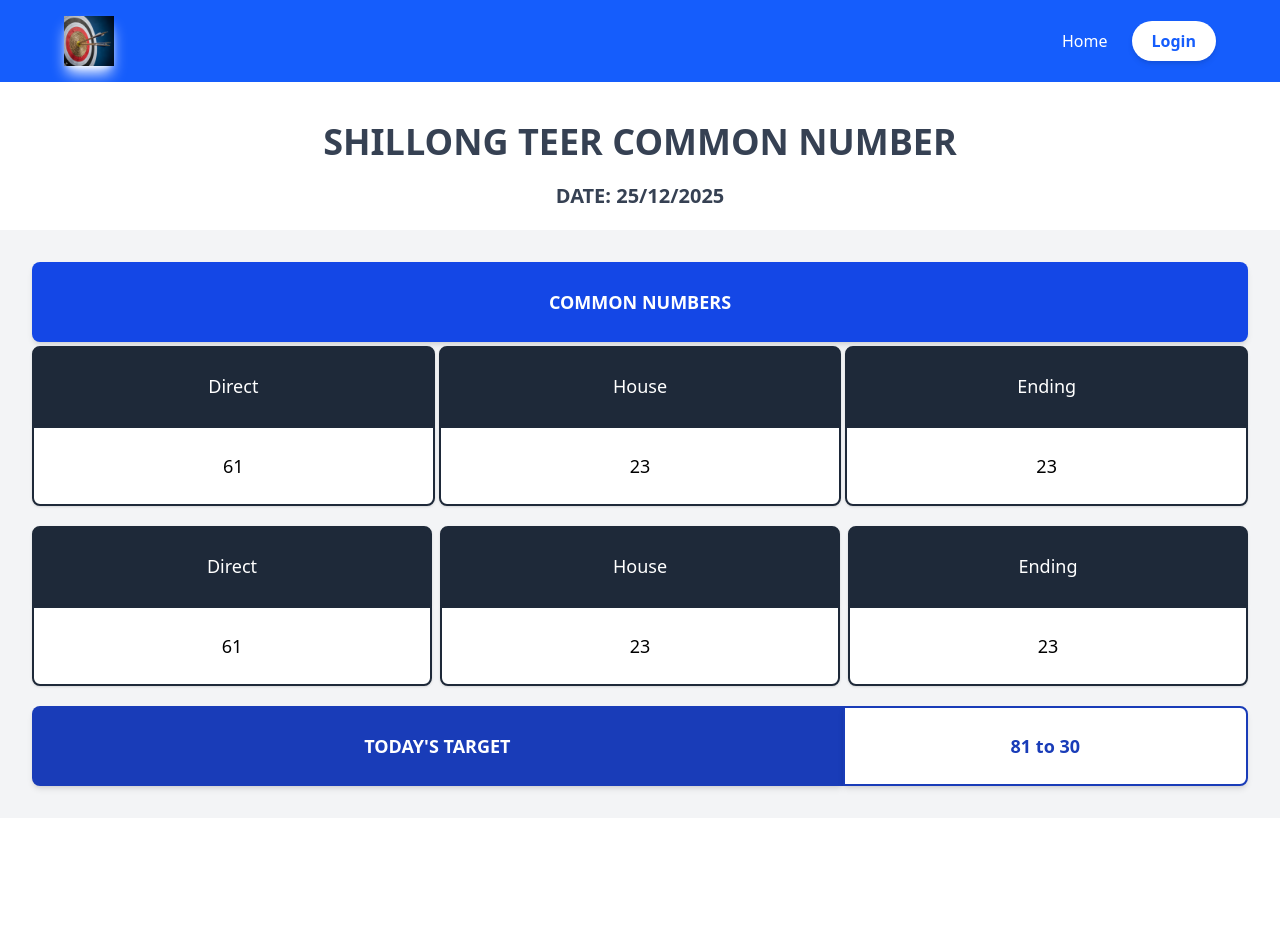
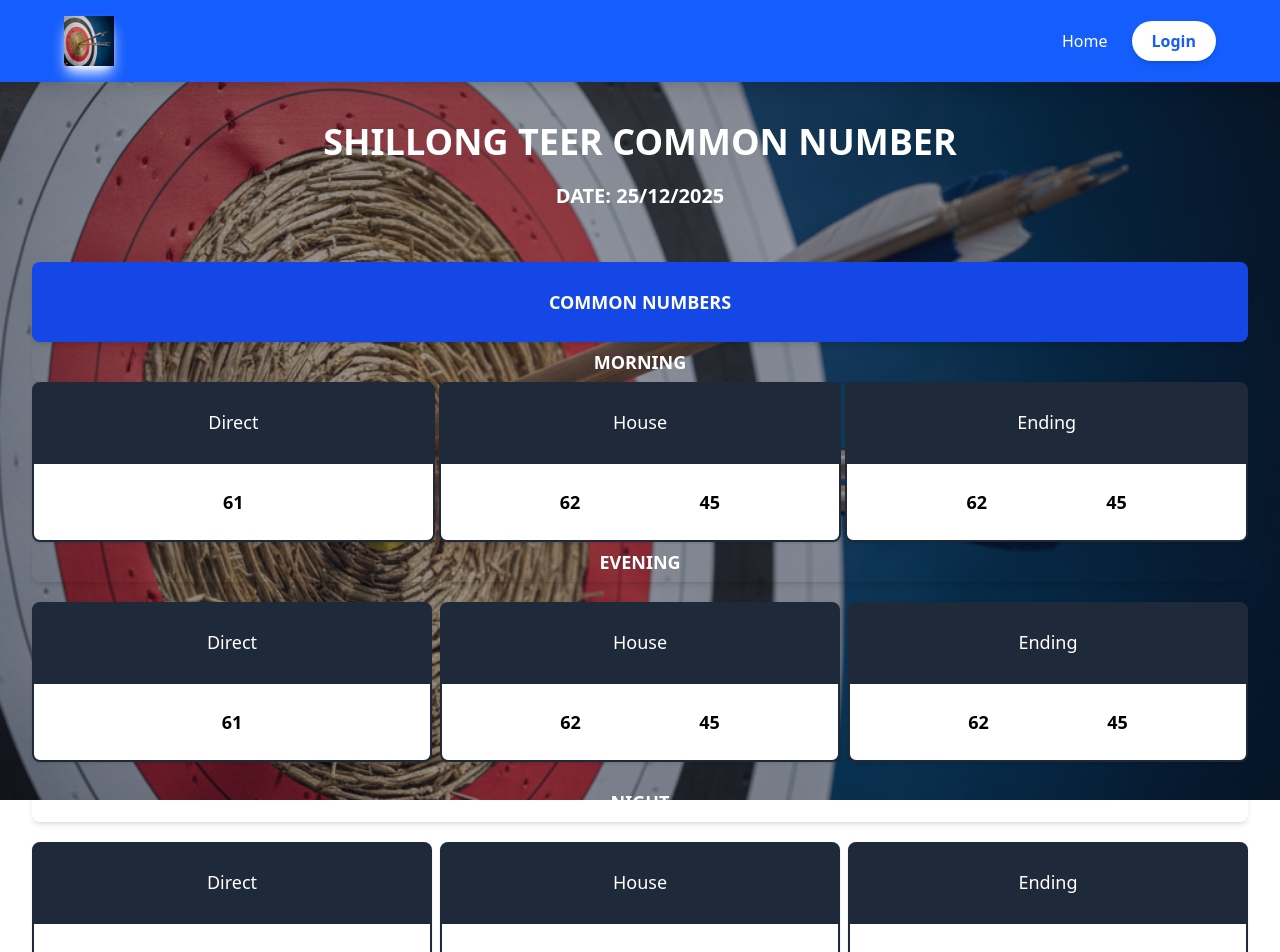
Before and after one commit to dhritich20baruah/ShillongTeer, a Next.js app: page /common_number in a window 1280 px wide. Shown: the top 952 px of the page. Before the commit the page ends 882 px from the top, so only its background shows below. Built offline with nearby package versions, Linux system fonts and the light colour scheme.

Commit message:
Structures changed

```diff
--- a/app/common_number/page.js
+++ b/app/common_number/page.js
@@ -1,66 +1,119 @@
 import { parseISO, format } from "date-fns";
+import Image from "next/image";
 
 const CommonNumber = () => {
     const today = new Date().toISOString().split("T")[0]
     const parsedDate = parseISO(today)
     const formatted_date = format(parsedDate, "dd/MM/yyyy")
     return (
-        <div className="flex flex-col min-h-screen items-center bg-white text-black w-full">
-            <h1 className="mt-10 text-4xl text-gray-700 font-bold">SHILLONG TEER COMMON NUMBER</h1>
-            <p className="text-xl font-semibold m-5 text-gray-700">DATE: {formatted_date}</p>
-            <div className="p-4 md:p-8 bg-gray-100 w-full">
-                <div className="grid grid-cols-1 md:grid-cols-3 gap-1">
-                    <div className="md:col-span-3 h-20 bg-blue-700 text-white flex items-center justify-center rounded-lg shadow-md font-bold text-lg">
-                        COMMON NUMBERS
-                    </div>
-                    <div id="Morning" className="">
+        <div className="flex flex-col min-h-screen items-center text-black w-full">
+            <div className="fixed inset-0 -z-10">
+                <Image
+                    src="/Teer.png"
+                    alt="Shillong Teer Background"
+                    fill
+                    priority
+                    className="object-cover"
+                />
+                {/* Dark overlay to make text pop */}
+                <div className="absolute inset-0 bg-gray-900/40" />
+            </div>
+            <h1 className="mt-10 text-4xl text-white font-bold text-center">SHILLONG TEER COMMON NUMBER</h1>
+            <p className="text-xl font-semibold m-5 text-white">DATE: {formatted_date}</p>
+            <div className="p-4 md:p-8 w-full">
+                <div className="w-full h-20 bg-blue-700 text-white flex items-center justify-center rounded-lg shadow-md font-bold text-lg">
+                    COMMON NUMBERS
+                </div>
+                <div className="w-full h-10 text-white flex items-center justify-center rounded-lg shadow-md font-bold text-lg">
+                    MORNING
+                </div>
+                <div className="grid grid-cols-3 gap-1">
+                    <div id="m-direct" className="">
                         <div className="h-20 bg-gray-800 text-white border-2 border-gray-800 flex items-center justify-center rounded-t-lg shadow-sm text-lg" aria-label="Direct">
                             Direct
                         </div>
-                        <div className="h-20 bg-white border-2 border-gray-800 flex items-center justify-center rounded-b-lg shadow-sm text-lg">
+                        <div className="h-20 bg-white font-semibold border-2 border-gray-800 flex items-center justify-center rounded-b-lg shadow-sm text-lg">
                             61
                         </div>
                     </div>
-                    <div id="Evening" className="">
+                    <div id="m-house" className="">
                         <div className="h-20 bg-gray-800 text-white border-2 border-gray-800 flex items-center justify-center rounded-t-lg shadow-sm text-lg" aria-label="House">
                             House
                         </div>
-                        <div className="h-20 bg-white border-2 border-gray-800 flex items-center justify-center rounded-b-lg shadow-sm text-lg">
-                            23
+                        <div className="h-20 bg-white font-semibold border-2 border-gray-800 flex justify-evenly rounded-b-lg shadow-sm text-lg">
+                            <div className="flex items-center justify-center">62</div>
+                            <div className="flex items-center justify-center">45</div>
                         </div>
                     </div>
-                    <div id="Night" className="">
+                    <div id="m-ending" className="">
                         <div className="h-20 bg-gray-800 text-white border-2 border-gray-800 flex items-center justify-center rounded-t-lg shadow-sm text-lg" aria-label="Ending">
                             Ending
                         </div>
-                        <div className="h-20 bg-white border-2 border-gray-800 flex items-center justify-center rounded-b-lg shadow-sm text-lg">
-                            23
+                        <div className="h-20 bg-white font-semibold border-2 border-gray-800 flex justify-evenly rounded-b-lg shadow-sm text-lg">
+                            <div className="flex items-center justify-center">62</div>
+                            <div className="flex items-center justify-center">45</div>
                         </div>
                     </div>
                 </div>
-                <div className="grid grid-cols-1 md:grid-cols-3 gap-2 my-5">
-                    <div id="Morning" className="">
+                <div className="md:col-span-3 h-10 text-white flex items-center justify-center rounded-lg shadow-md font-bold text-lg">
+                    EVENING
+                </div>
+                <div className="grid grid-cols-3 gap-2 my-5">
+                    <div id="e-direct" className="">
                         <div className="h-20 bg-gray-800 text-white border-2 border-gray-800 flex items-center justify-center rounded-t-lg shadow-sm text-lg" aria-label="Direct">
                             Direct
                         </div>
-                        <div className="h-20 bg-white border-2 border-gray-800 flex items-center justify-center rounded-b-lg shadow-sm text-lg">
+                        <div className="h-20 bg-white font-semibold border-2 border-gray-800 flex items-center justify-center rounded-b-lg shadow-sm text-lg">
                             61
                         </div>
                     </div>
-                    <div id="Evening" className="">
+                    <div id="e-house" className="">
                         <div className="h-20 bg-gray-800 text-white border-2 border-gray-800 flex items-center justify-center rounded-t-lg shadow-sm text-lg" aria-label="House">
                             House
                         </div>
-                        <div className="h-20 bg-white border-2 border-gray-800 flex items-center justify-center rounded-b-lg shadow-sm text-lg">
-                            23
+                        <div className="h-20 bg-white font-semibold border-2 border-gray-800 flex justify-evenly rounded-b-lg shadow-sm text-lg">
+                            <div className="flex items-center justify-center">62</div>
+                            <div className="flex items-center justify-center">45</div>
                         </div>
                     </div>
-                    <div id="Night" className="">
+                    <div id="e-ending" className="">
                         <div className="h-20 bg-gray-800 text-white border-2 border-gray-800 flex items-center justify-center rounded-t-lg shadow-sm text-lg" aria-label="Ending">
                             Ending
                         </div>
-                        <div className="h-20 bg-white border-2 border-gray-800 flex items-center justify-center rounded-b-lg shadow-sm text-lg">
-                            23
+                        <div className="h-20 bg-white font-semibold border-2 border-gray-800 flex justify-evenly rounded-b-lg shadow-sm text-lg">
+                            <div className="flex items-center justify-center">62</div>
+                            <div className="flex items-center justify-center">45</div>
+                        </div>
+                    </div>
+                </div>
+                <div className="md:col-span-3 h-10 text-white flex items-center justify-center rounded-lg shadow-md font-bold text-lg">
+                    NIGHT
+                </div>
+                <div className="grid grid-cols-3 gap-2 my-5">
+                    <div id="n-direct" className="">
+                        <div className="h-20 bg-gray-800 text-white border-2 border-gray-800 flex items-center justify-center rounded-t-lg shadow-sm text-lg" aria-label="Direct">
+                            Direct
+                        </div>
+                        <div className="h-20 bg-white font-semibold border-2 border-gray-800 flex items-center justify-center rounded-b-lg shadow-sm text-lg">
+                            61
+                        </div>
+                    </div>
+                    <div id="n-house" className="">
+                        <div className="h-20 bg-gray-800 text-white border-2 border-gray-800 flex items-center justify-center rounded-t-lg shadow-sm text-lg" aria-label="House">
+                            House
+                        </div>
+                        <div className="h-20 bg-white font-semibold border-2 border-gray-800 flex justify-evenly rounded-b-lg shadow-sm text-lg">
+                            <div className="flex items-center justify-center">62</div>
+                            <div className="flex items-center justify-center">45</div>
+                        </div>
+                    </div>
+                    <div id="n-ending" className="">
+                        <div className="h-20 bg-gray-800 text-white border-2 border-gray-800 flex items-center justify-center rounded-t-lg shadow-sm text-lg" aria-label="Ending">
+                            Ending
+                        </div>
+                        <div className="h-20 bg-white font-semibold border-2 border-gray-800 flex justify-evenly rounded-b-lg shadow-sm text-lg">
+                            <div className="flex items-center justify-center">62</div>
+                            <div className="flex items-center justify-center">45</div>
                         </div>
                     </div>
                 </div>
--- a/app/page.js
+++ b/app/page.js
@@ -37,36 +37,39 @@ export default function Home() {
         />
         {/* Dark overlay to make text pop */}
         <div className="absolute inset-0 bg-gray-900/40" />
-        </div>
+      </div>
       <h1 className="mt-10 text-4xl text-white font-bold">SHILLONG TEER</h1>
       <p className="text-xl font-semibold m-5 text-white">DATE: {formatted_date}</p>
       <div className="p-4 md:p-8 w-full">
-        <div className="grid grid-cols-1 md:grid-cols-3 gap-1">
-          <div className="md:col-span-3 h-20 bg-blue-700 text-white flex items-center justify-center rounded-lg shadow-md font-bold text-lg">
-            Shooting Time F/R - 3:15 PM | S/R - 4:15 PM
-          </div>
+        <div className="w-full h-20 bg-blue-700 text-white flex items-center justify-center rounded-lg shadow-md font-bold text-lg mb-2">
+          Shooting Time F/R - 3:15 PM | S/R - 4:15 PM
+        </div>
+        <div className="grid grid-cols-3 gap-1">
           <div id="Morning">
-            <div className="h-20 bg-gray-800 text-white border-2 border-gray-800 flex items-center justify-center rounded-t-lg shadow-sm text-lg" aria-label="First Round Result">
+            <div className="h-20 bg-gray-800 text-white border-2 border-gray-800 flex items-center justify-center rounded-t-lg shadow-sm md:text-lg text-md text-center" aria-label="First Round Result">
               Morning Round
             </div>
-            <div className="h-20 bg-white border-2 border-gray-800 flex items-center justify-center rounded-b-lg shadow-sm text-lg">
-              61
+            <div className="h-20 bg-white border-2 border-gray-800 flex justify-evenly rounded-b-lg shadow-sm text-lg font-semibold">
+              <div className="flex items-center justify-center border-r-2 border-gray-800 w-full"><p>62</p></div>
+              <div className="flex items-center justify-center border-l-2 border-gray-800 w-full"><p>45</p></div>
             </div>
           </div>
           <div id="Evening">
-            <div className="h-20 bg-gray-800 text-white border-2 border-gray-800 flex items-center justify-center rounded-t-lg shadow-sm text-lg" aria-label="Second Round Result">
+            <div className="h-20 bg-gray-800 text-white border-2 border-gray-800 flex items-center justify-center rounded-t-lg shadow-sm md:text-lg text-md text-center" aria-label="Second Round Result">
               Evening Round
             </div>
-            <div className="h-20 bg-white border-2 border-gray-800 flex items-center justify-center rounded-b-lg shadow-sm text-lg">
-              23
+            <div className="h-20 bg-white border-2 border-gray-800 flex justify-evenly rounded-b-lg shadow-sm text-lg font-semibold">
+              <div className="flex items-center justify-center border-r-2 border-gray-800 w-full"><p>62</p></div>
+              <div className="flex items-center justify-center border-l-2 border-gray-800 w-full"><p>45</p></div>
             </div>
           </div>
           <div id="Night">
-            <div className="h-20 bg-gray-800 text-white border-2 border-gray-800 flex items-center justify-center rounded-t-lg shadow-sm text-lg" aria-label="Second Round Result">
+            <div className="h-20 bg-gray-800 text-white border-2 border-gray-800 flex items-center justify-center rounded-t-lg shadow-sm md:text-lg text-md text-center" aria-label="Second Round Result">
               Night Round
             </div>
-            <div className="h-20 bg-white border-2 border-gray-800 flex items-center justify-center rounded-b-lg shadow-sm text-lg">
-              23
+            <div className="h-20 bg-white border-2 border-gray-800 flex justify-evenly rounded-b-lg shadow-sm text-lg font-semibold">
+              <div className="flex items-center justify-center border-r-2 border-gray-800 w-full"><p>62</p></div>
+              <div className="flex items-center justify-center border-l-2 border-gray-800 w-full"><p>45</p></div>
             </div>
           </div>
         </div>
@@ -75,18 +78,22 @@ export default function Home() {
             CLICK TO VIEW PREVIOUS RESULTS
           </div>
         </Link>
-        <div className="grid grid-cols-1 md:grid-cols-3 gap-2 my-5">
+        <div className="grid grid-cols-3 gap-2 my-5">
           <Link href="/common_number">
-          <div id="Common" className="h-32 bg-blue-800 text-white hover:bg-red-600 flex items-center justify-center rounded-lg shadow-2xl shadow-black text-xl cursor-pointer" aria-label="Common Number">
+            <div id="Common" className="h-32 bg-blue-800 text-white hover:bg-red-600 flex items-center justify-center rounded-lg shadow-2xl shadow-black md:text-lg text-md text-center cursor-pointer" aria-label="Common Number">
               Common Number
             </div>
           </Link>
-          <div id="AllGame" className="h-32 bg-blue-800 text-white hover:bg-red-600 flex items-center justify-center rounded-lg shadow-2xl shadow-black text-xl cursor-pointer" aria-label="All Game Result">
+          <Link href="/all_game">
+          <div id="AllGame" className="h-32 bg-blue-800 text-white hover:bg-red-600 flex items-center justify-center rounded-lg shadow-2xl shadow-black md:text-lg text-md text-center cursor-pointer" aria-label="All Game Result">
             All Game
           </div>
-          <div id="GameCode" className="h-32 bg-blue-800 text-white hover:bg-red-600 flex items-center justify-center rounded-lg shadow-2xl shadow-black text-xl cursor-pointer" aria-label="Second Round Result">
+          </Link>
+          <Link href="/game-code">
+          <div id="GameCode" className="h-32 bg-blue-800 text-white hover:bg-red-600 flex items-center justify-center rounded-lg shadow-2xl shadow-black md:text-lg text-md text-center cursor-pointer" aria-label="Second Round Result">
             Game Code
           </div>
+          </Link>
         </div>
       </div>
     </div>
```
Also changed, not shown: app/all_game/page.js (added, +12 -0 lines), app/game-code/page.js (added, +9 -0 lines).
